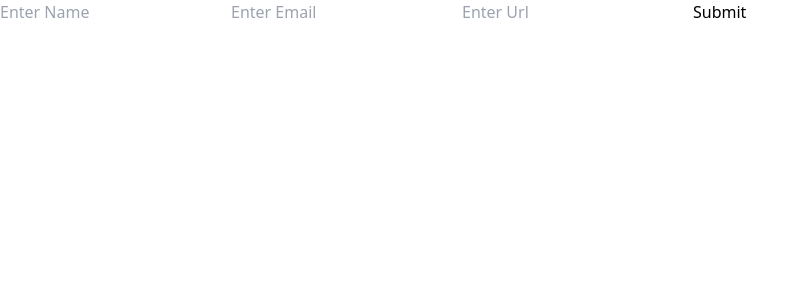
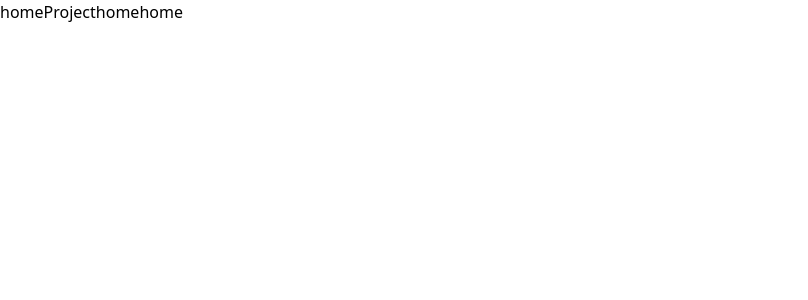
Before and after one commit to ankitpurbey/React, a React (Vite) app: page / in a window 1280 px wide. Shown: the top 300 px of the page, without its empty margins (0-808 px from the left). Built offline with nearby package versions, Linux system fonts and the light colour scheme.

Commit message:
Update App.jsx

```diff
--- a/src/App.jsx
+++ b/src/App.jsx
@@ -1,15 +1,15 @@
  import React, { useState } from 'react'
-import FormHandlingEXE from './FormHandlingEXE'
+import {Link} from "react-router-dom";
 import Cards from './Cards'
 
  export default function App() {
-  const [user ,setUser] = useState([{name:"Ankit"}])
+
    return (
-     <div className=' h-screen w-full p-10 bg-zinc-200 flex items-center justify-center'>
-      <div className =' container mx-auto' >
-        <Cards user ={user}/>
-        <FormHandlingEXE/>
-      </div>
-     </div>
+     <nav className=' items-center flex'>
+      <Link className=' ml-2 mr-3 text-cyan-400' to ="/home">home</Link>
+      <Link className=' ml-2 mr-3 text-black' to ="/Peoject">Project</Link>
+      <Link className=' ml-2 mr-3' to ="/New">home</Link>
+      <Link className=' ml-2 mr-3' to ="/home">home</Link>
+     </nav>
    )
  }
```
